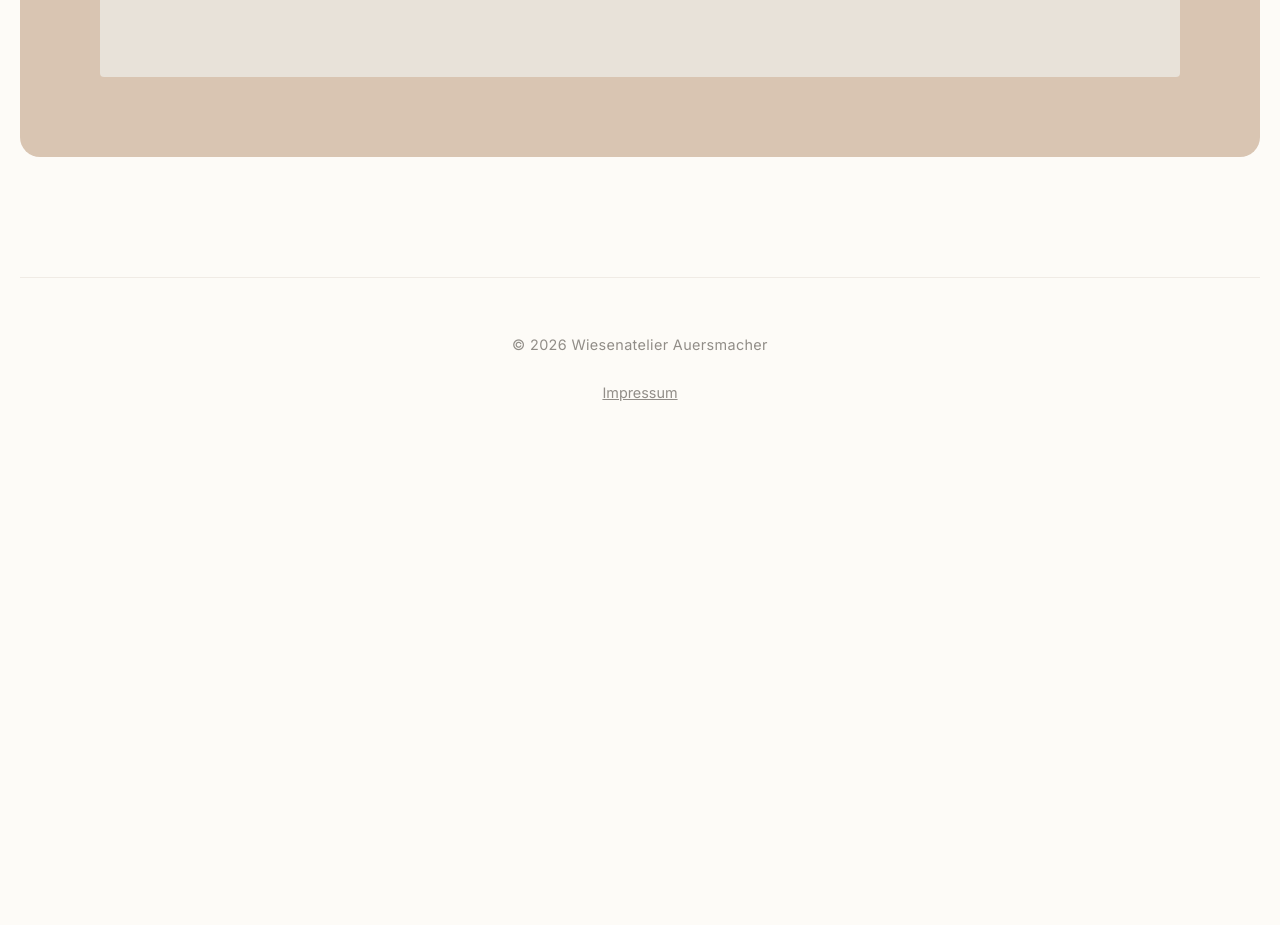
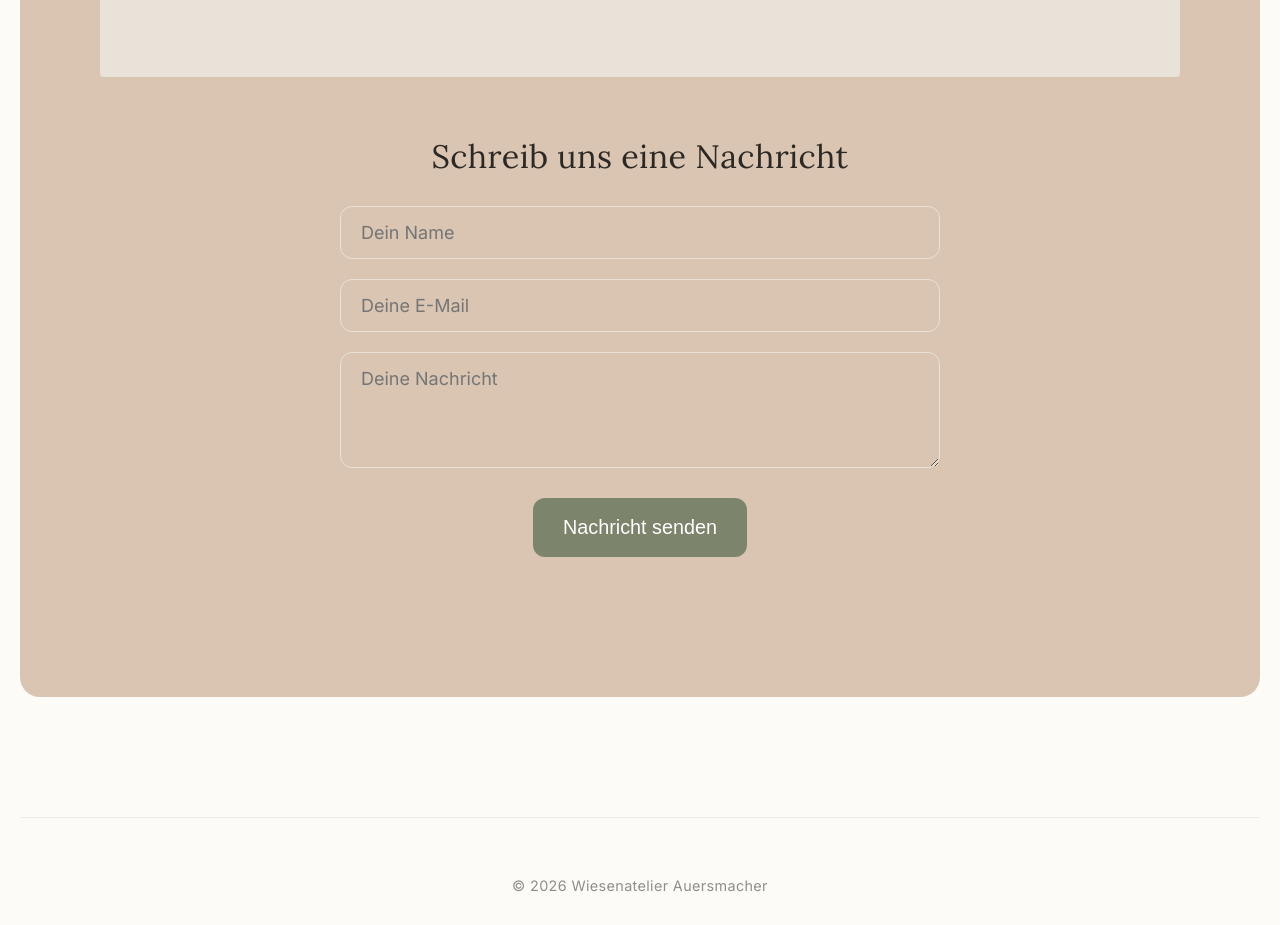
Before and after one commit to YannicHock/Wiesenatelier, a React (Vite) app: page / in a window 1280 px wide. Shown: the part 5700-6625 px from the top of the page. Before the commit the page ends 6146 px from the top, so only its background shows below. Built offline with nearby package versions, Linux system fonts and the light colour scheme.

Commit message:
Add contact form component with styling and submission handling

```diff
--- a/src/App.css
+++ b/src/App.css
@@ -541,6 +541,85 @@ html, body {
   margin-top: 40px;
 }
 
+/* Contact Form Styles */
+.contact-form-container {
+  margin-top: 60px;
+  margin-bottom: 60px;
+  max-width: 600px;
+  margin-left: auto;
+  margin-right: auto;
+  text-align: left;
+}
+
+.contact-form-container h3 {
+  text-align: center;
+  margin-bottom: 30px;
+  color: var(--text-h);
+}
+
+.contact-form {
+  display: flex;
+  flex-direction: column;
+  gap: 20px;
+}
+
+.form-group input,
+.form-group textarea {
+  width: 100%;
+  padding: 15px 20px;
+  border-radius: 12px;
+  border: 1px solid var(--border);
+  background: var(--white-alpha-80);
+  font-family: inherit;
+  font-size: 1rem;
+  transition: all 0.3s ease;
+  box-sizing: border-box;
+}
+
+.form-group input:focus,
+.form-group textarea:focus {
+  outline: none;
+  border-color: var(--accent);
+  background: white;
+  box-shadow: 0 0 0 4px var(--accent-light);
+}
+
+.submit-btn {
+  background: var(--accent);
+  color: white;
+  border: none;
+  padding: 18px 30px;
+  border-radius: 12px;
+  font-size: 1.1rem;
+  font-weight: 500;
+  cursor: pointer;
+  transition: all 0.3s ease;
+  align-self: center;
+  min-width: 200px;
+}
+
+.submit-btn:hover {
+  background: var(--accent-dark);
+  transform: translateY(-2px);
+  box-shadow: 0 5px 15px var(--black-alpha-10);
+}
+
+.submit-btn:disabled {
+  opacity: 0.7;
+  cursor: not-allowed;
+  transform: none;
+}
+
+.form-success {
+  background: var(--accent-light);
+  padding: 30px;
+  border-radius: 12px;
+  text-align: center;
+  color: var(--accent-dark);
+  font-weight: 500;
+  border: 1px solid var(--accent);
+}
+
 .footer {
   padding: 40px 0;
   text-align: center;
--- a/src/components/Closing.tsx
+++ b/src/components/Closing.tsx
@@ -1,4 +1,37 @@
+import { useState } from 'react'
+
 export const Closing = () => {
+  const [formData, setFormData] = useState({
+    name: '',
+    email: '',
+    message: ''
+  })
+  const [isSubmitting, setIsSubmitting] = useState(false)
+  const [submitted, setSubmitted] = useState(false)
+
+  const handleSubmit = (e: React.FormEvent) => {
+    e.preventDefault()
+    setIsSubmitting(true)
+
+    // Platzhalter für spätere Funktion
+    console.log('Formular gesendet:', formData)
+
+    // Simuliere Verzögerung
+    setTimeout(() => {
+      setIsSubmitting(false)
+      setSubmitted(true)
+      setFormData({ name: '', email: '', message: '' })
+
+      // Zurücksetzen nach 5 Sekunden
+      setTimeout(() => setSubmitted(false), 5000)
+    }, 1000)
+  }
+
+  const handleChange = (e: React.ChangeEvent<HTMLInputElement | HTMLTextAreaElement>) => {
+    const { name, value } = e.target
+    setFormData(prev => ({ ...prev, [name]: value }))
+  }
+
   return (
     <section className="closing-section">
       <div className="closing-card">
@@ -7,8 +40,54 @@ export const Closing = () => {
           Ein Aufenthalt im Wiesenatelier verbindet stilvolles Wohnen mit der Ruhe der Natur und den
           Möglichkeiten einer vielseitigen Region – ein Ort, an dem du ankommst, durchatmest und neue Energie findest.
         </p>
+
         <div className="placeholder-img footer-placeholder">
           [Stimmungsbild: Sonnenuntergang / Bliesgau]
+        </div>
+
+        <div className="contact-form-container">
+          <h3>Schreib uns eine Nachricht</h3>
+          {submitted ? (
+            <div className="form-success">
+              Vielen Dank! Deine Nachricht wurde (simuliert) gesendet.
+            </div>
+          ) : (
+            <form onSubmit={handleSubmit} className="contact-form">
+              <div className="form-group">
+                <input
+                  type="text"
+                  name="name"
+                  placeholder="Dein Name"
+                  value={formData.name}
+                  onChange={handleChange}
+                  required
+                />
+              </div>
+              <div className="form-group">
+                <input
+                  type="email"
+                  name="email"
+                  placeholder="Deine E-Mail"
+                  value={formData.email}
+                  onChange={handleChange}
+                  required
+                />
+              </div>
+              <div className="form-group">
+                <textarea
+                  name="message"
+                  placeholder="Deine Nachricht"
+                  rows={4}
+                  value={formData.message}
+                  onChange={handleChange}
+                  required
+                ></textarea>
+              </div>
+              <button type="submit" className="submit-btn" disabled={isSubmitting}>
+                {isSubmitting ? 'Wird gesendet...' : 'Nachricht senden'}
+              </button>
+            </form>
+          )}
         </div>
       </div>
     </section>
```
